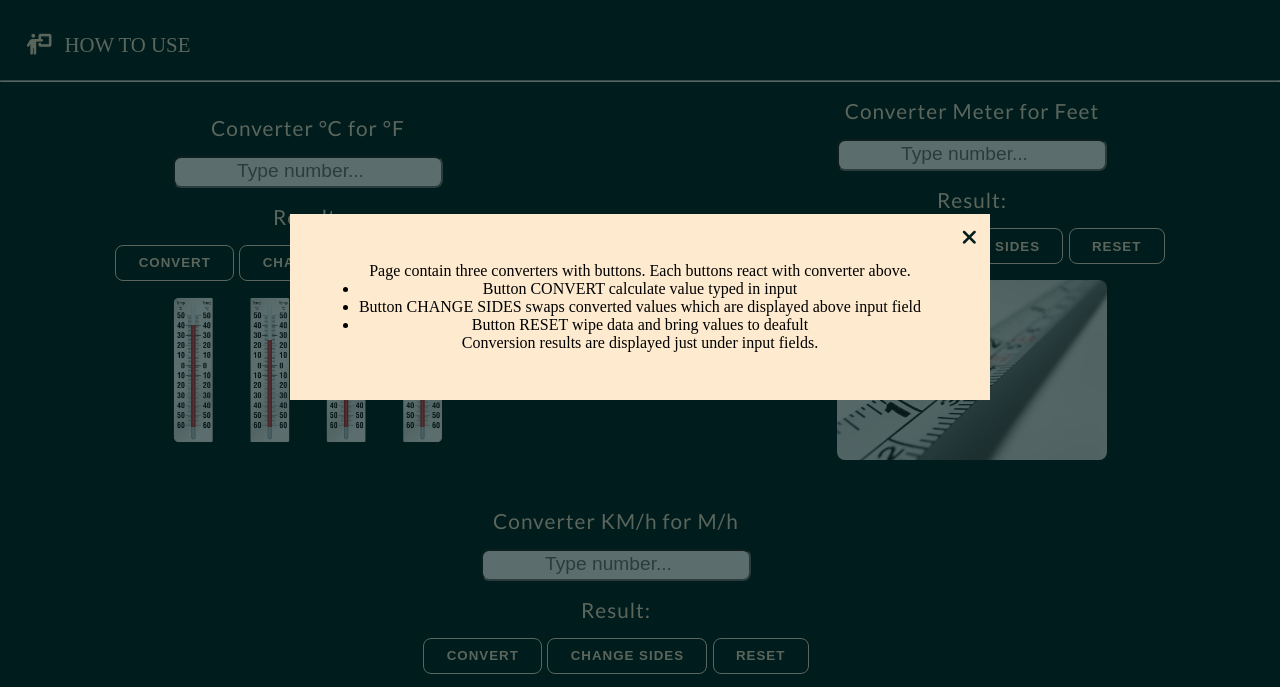
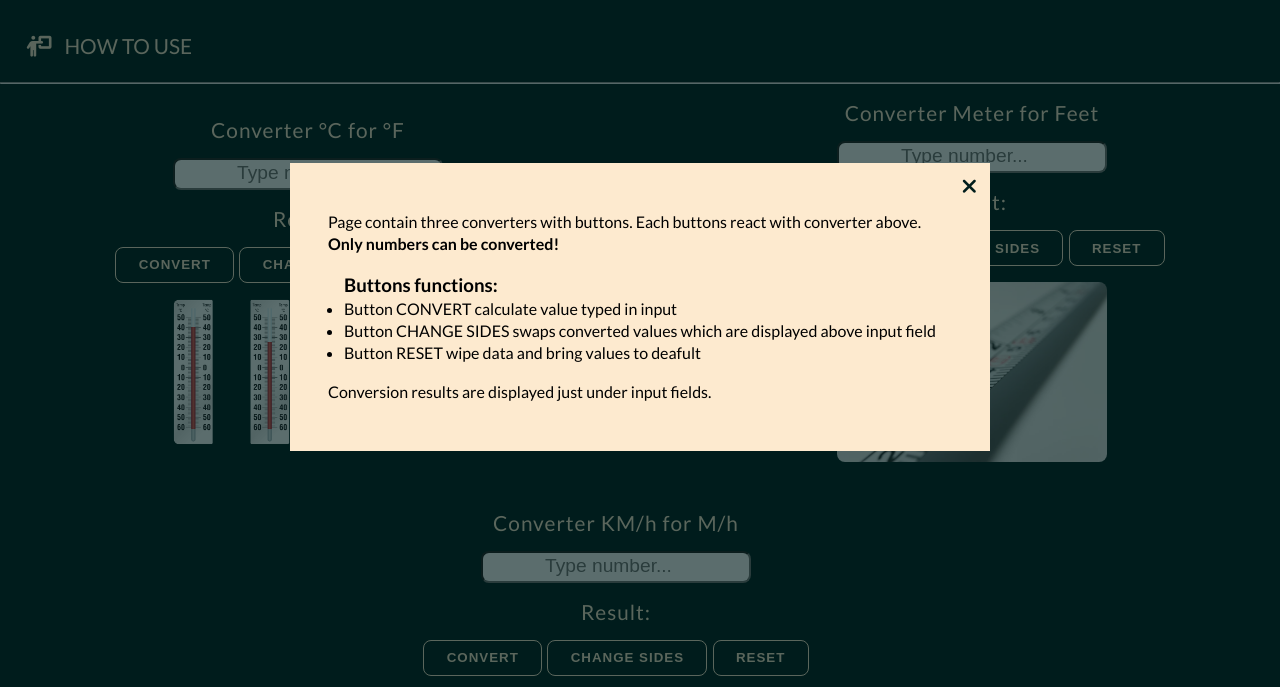
Before and after one commit to NewViewNewBeginning/Project-02-Code-Institute, a plain HTML site: page index.html in a window 1280 px wide. Both pictures are taken after a click on the element "HOW TO USE". Shown: the part 93-780 px from the top of the page. Drawn offline with Linux system fonts and the light colour scheme.

Commit message:
style for modal text added

```diff
--- a/assets/css/style.css
+++ b/assets/css/style.css
@@ -13,6 +13,7 @@
 	box-sizing: border-box;
 }
 body {
+	font-family: 'Lato', sans-serif;
 	background-color: var(--bcg-color);
     min-height: 100vh;
     display: flex;
@@ -62,11 +63,19 @@ h1 {
     display: flex;
     align-items: center;
     justify-content: center;
+	gap:0.5rem;
     background-color: #fdeacf;
     width: 700px;
     max-width: 95%;
     padding: 3rem 1rem;
-    text-align: center;
+	line-height: 1.4;
+
+}
+.modal ul {
+	padding: 1rem;
+}
+.modal span{
+	font-weight: 600;
 }
 .modal-close{
     color: #001d1c;
--- a/index.html
+++ b/index.html
@@ -19,8 +19,10 @@
         <div class="modal-wrapper">
             <div class="modal">
                 <article>
-                    <p>Page contain three converters with buttons. Each buttons react with converter above.</p>
+                    <p>Page contain three converters with buttons. Each buttons react with converter above.<br> <span>Only
+                            numbers can be converted!</span></p>
                     <ul>
+                        <h3>Buttons functions:</h3>
                         <li>Button CONVERT calculate value typed in input</li>
                         <li>Button CHANGE SIDES swaps converted values which are displayed above input field</li>
                         <li>Button RESET wipe data and bring values to deafult</li>
```
